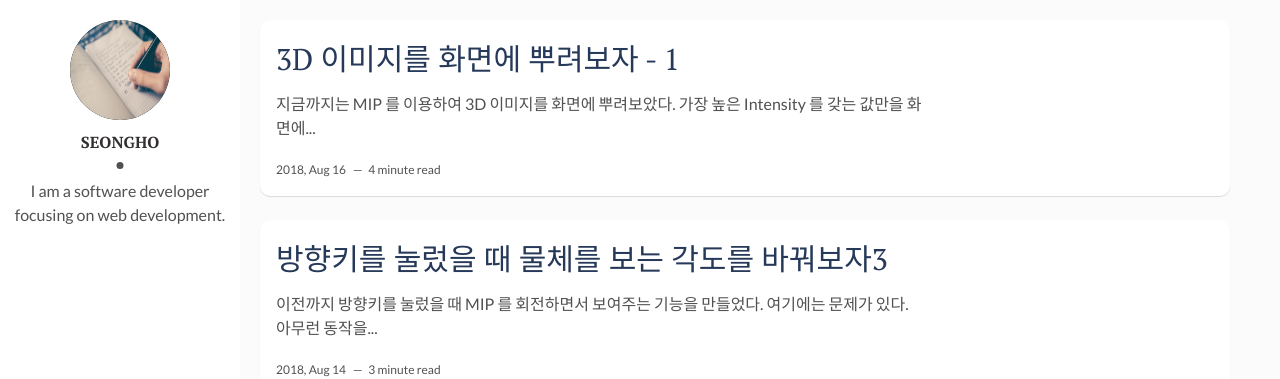
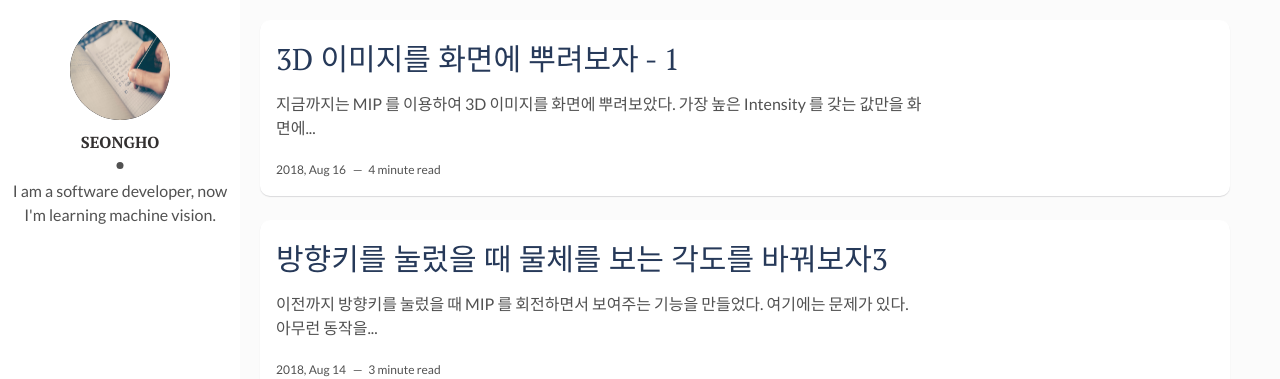
Before and after one commit to nsho77/nsho77.github.io, a Jekyll site: the page built from index.html, in a window 1280 px wide. Shown: the top 379 px of the page. Built offline with Jekyll 4.4.1, drawn with Linux system fonts in a browser that asks for light colours; the list of posts is cut into pages by our own code.

Commit message:
modify introduction

```diff
--- a/_config.yml
+++ b/_config.yml
@@ -9,7 +9,7 @@ site-twitter: #if your site has a twitter account, enter it here
 # Author Settings
 author: Seongho # add your name
 author-img:  # add your photo
-about-author: I am a software developer focusing on web development. # add description
+about-author: I am a software developer, now I'm learning machine vision. # add description
 social-twitter: # add your Twitter handle
 social-facebook: # add your Facebook handle
 social-github: nsho77 # add your Github handle
```
